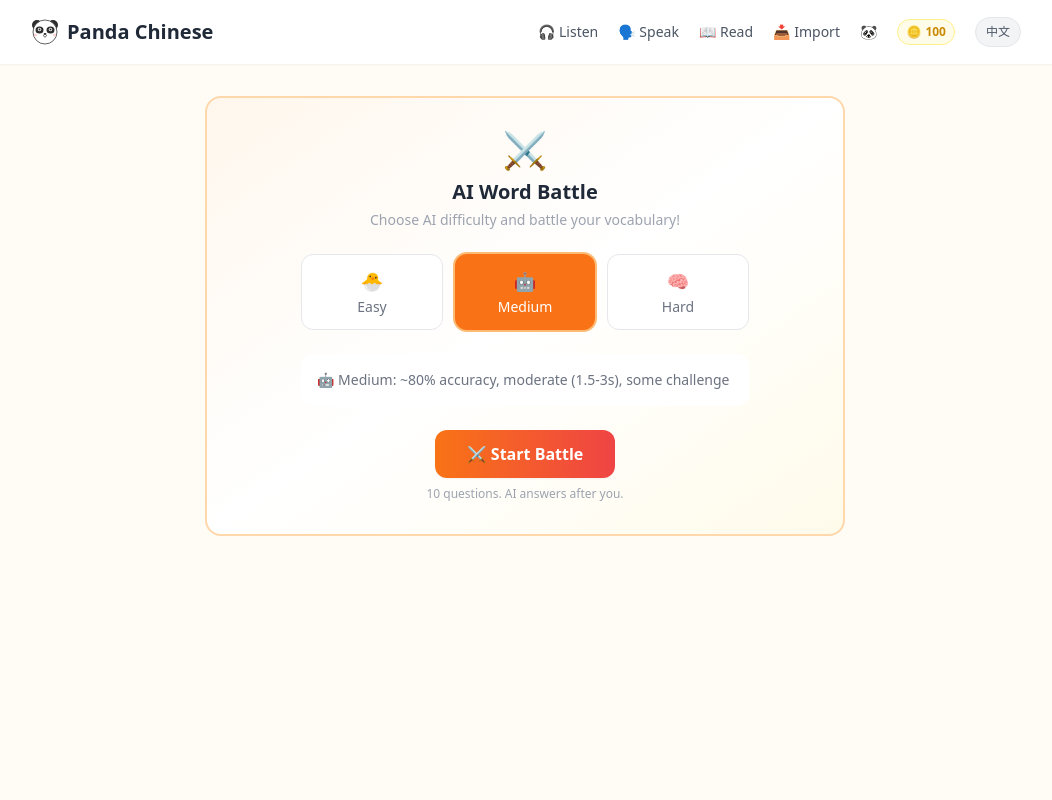
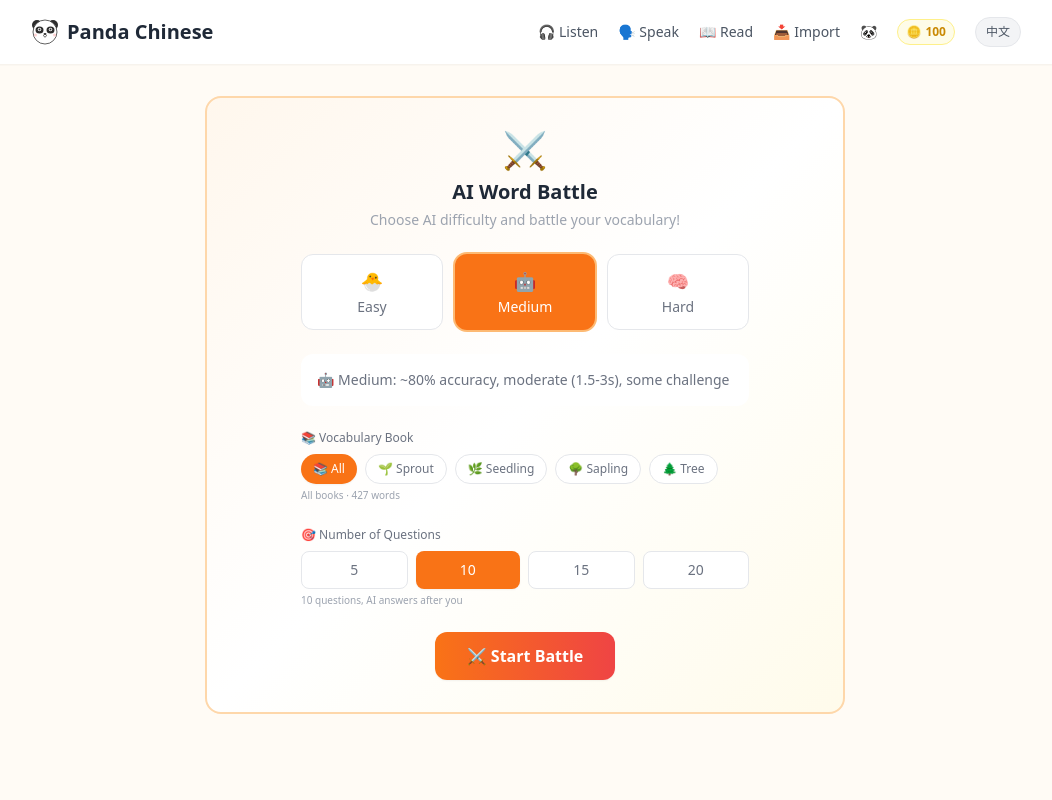
Before and after one commit to brucesunxi/Clearn, a Next.js app: page /ai-battle in a window 1280 px wide. Shown: the top 800 px of the page, without its empty margins (115-1167 px from the left). Built offline with nearby package versions, Linux system fonts and the light colour scheme.

Commit message:
feat: AI 对战增加词库选择和题量配置
- 可选全部词库或按等级（Sprout/Seedling/Sapling/Tree）限定
- 支持 5/10/15/20 题量选择，自动校验词库是否够用
- 对战中显示当前词库信息

```diff
--- a/components/AiBattleGame.tsx
+++ b/components/AiBattleGame.tsx
@@ -42,7 +42,7 @@ const AI_CONFIGS: Record<AiLevel, AiConfig> = {
   },
 }
 
-const TOTAL_ROUNDS = 10
+const ROUND_OPTIONS = [5, 10, 15, 20]
 
 function shuffleArray<T>(arr: T[]): T[] {
   const a = [...arr]
@@ -65,6 +65,15 @@ function formatTime(ms: number): string {
 export default function AiBattleGame() {
   const { locale } = useTranslation()
   const allWords = useMemo(() => WORD_BOOKS.flatMap((wb) => wb.words), [])
+
+  const [selectedBookId, setSelectedBookId] = useState<number | null>(null)
+  const [totalRounds, setTotalRounds] = useState(10)
+
+  const sourceWords = useMemo(() => {
+    if (selectedBookId === null) return allWords
+    const book = WORD_BOOKS.find((b) => b.id === selectedBookId)
+    return book ? book.words : allWords
+  }, [allWords, selectedBookId])
 
   // Phase: level selection → playing → result
   const [phase, setPhase] = useState<'select' | 'playing' | 'result'>('select')
@@ -102,8 +111,8 @@ export default function AiBattleGame() {
   useEffect(() => cleanup, [cleanup])
 
   const pickWord = useCallback(() => {
-    const available = allWords.filter((w) => !usedWordIds.current.has(w.word))
-    const pool = available.length > 0 ? available : allWords
+    const available = sourceWords.filter((w) => !usedWordIds.current.has(w.word))
+    const pool = available.length > 0 ? available : sourceWords
     const sorted = shuffleArray(pool)
     const word = sorted[0]
 
@@ -127,7 +136,7 @@ export default function AiBattleGame() {
     setUserTime(0)
     setAiTime(0)
     roundStartRef.current = Date.now()
-  }, [allWords])
+  }, [sourceWords, allWords])
 
   const startGame = () => {
     usedWordIds.current = new Set()
@@ -176,7 +185,7 @@ export default function AiBattleGame() {
 
   const handleNext = () => {
     const next = round + 1
-    if (next >= TOTAL_ROUNDS) {
+    if (next >= totalRounds) {
       cleanup()
       setPhase('result')
       return
@@ -186,7 +195,7 @@ export default function AiBattleGame() {
   }
 
   // Format scores for display
-  const maxScore = TOTAL_ROUNDS * 130
+  const maxScore = totalRounds * 130
   const userWon = userScore > aiScore
   const tie = userScore === aiScore
 
@@ -248,6 +257,72 @@ export default function AiBattleGame() {
           )}
         </div>
 
+        {/* Textbook selection */}
+        <div className="mb-6 max-w-md mx-auto">
+          <label className="block text-xs font-medium text-gray-500 mb-2">
+            📚 {locale === 'zh' ? '选择词库' : 'Vocabulary Book'}
+          </label>
+          <div className="flex flex-wrap gap-2">
+            <button
+              onClick={() => setSelectedBookId(null)}
+              className={`px-3 py-1.5 rounded-full text-xs font-medium transition-colors ${
+                selectedBookId === null
+                  ? 'bg-orange-500 text-white shadow-sm'
+                  : 'bg-white text-gray-500 border border-gray-200 hover:bg-orange-50'
+              }`}
+            >
+              📚 {locale === 'zh' ? '全部' : 'All'}
+            </button>
+            {WORD_BOOKS.map((book) => (
+              <button
+                key={book.id}
+                onClick={() => setSelectedBookId(book.id)}
+                className={`px-3 py-1.5 rounded-full text-xs font-medium transition-colors ${
+                  selectedBookId === book.id
+                    ? 'text-white shadow-sm'
+                    : 'bg-white text-gray-500 border border-gray-200 hover:bg-orange-50'
+                }`}
+                style={selectedBookId === book.id ? { backgroundColor: book.color } : undefined}
+              >
+                {book.emoji} {locale === 'zh' ? book.name : book.name}
+              </button>
+            ))}
+          </div>
+          <p className="text-[10px] text-gray-400 mt-1">
+            {selectedBookId === null
+              ? (locale === 'zh' ? `全部词库 · ${sourceWords.length} 个词` : `All books · ${sourceWords.length} words`)
+              : `${WORD_BOOKS.find((b) => b.id === selectedBookId)?.emoji || ''} ${sourceWords.length} ${locale === 'zh' ? '个词' : 'words'}`}
+          </p>
+        </div>
+
+        {/* Round count selector */}
+        <div className="mb-6 max-w-md mx-auto">
+          <label className="block text-xs font-medium text-gray-500 mb-2">
+            🎯 {locale === 'zh' ? '题目数量' : 'Number of Questions'}
+          </label>
+          <div className="flex gap-2">
+            {ROUND_OPTIONS.map((n) => (
+              <button
+                key={n}
+                onClick={() => setTotalRounds(n)}
+                disabled={n > sourceWords.length}
+                className={`flex-1 py-2 rounded-lg text-sm font-medium transition-colors ${
+                  totalRounds === n
+                    ? 'bg-orange-500 text-white shadow-sm'
+                    : 'bg-white text-gray-500 border border-gray-200 hover:bg-orange-50'
+                } ${n > sourceWords.length ? 'opacity-30 cursor-not-allowed' : ''}`}
+              >
+                {n}
+              </button>
+            ))}
+          </div>
+          <p className="text-[10px] text-gray-400 mt-1">
+            {totalRounds > sourceWords.length
+              ? (locale === 'zh' ? `词库仅 ${sourceWords.length} 个词，请减少题量或选择更大词库` : `Only ${sourceWords.length} words available, choose fewer questions or a larger book`)
+              : (locale === 'zh' ? `共 ${totalRounds} 题，答完后 AI 同步作答` : `${totalRounds} questions, AI answers after you`)}
+          </p>
+        </div>
+
         <div className="text-center">
           <button
             onClick={startGame}
@@ -255,9 +330,6 @@ export default function AiBattleGame() {
           >
             ⚔️ {locale === 'zh' ? '开始对战' : 'Start Battle'}
           </button>
-          <p className="text-xs text-gray-400 mt-2">
-            {locale === 'zh' ? `共 ${TOTAL_ROUNDS} 道题，每道题限时答完后 AI 作答` : `${TOTAL_ROUNDS} questions. AI answers after you.`}
-          </p>
         </div>
       </div>
     )
@@ -290,14 +362,14 @@ export default function AiBattleGame() {
             <p className="text-xs text-gray-400 mb-1">{locale === 'zh' ? '你的得分' : 'Your Score'}</p>
             <p className="text-2xl font-bold text-emerald-600">{userScore}</p>
             <p className="text-xs text-gray-400 mt-1">
-              ✅ {userCorrect}/{TOTAL_ROUNDS} {locale === 'zh' ? '正确' : 'correct'}
+              ✅ {userCorrect}/{totalRounds} {locale === 'zh' ? '正确' : 'correct'}
             </p>
           </div>
           <div className="bg-white rounded-xl p-4 text-center border-2 border-orange-200">
             <p className="text-xs text-gray-400 mb-1">{locale === 'zh' ? 'AI 得分' : 'AI Score'}</p>
             <p className="text-2xl font-bold text-orange-600">{aiScore}</p>
             <p className="text-xs text-gray-400 mt-1">
-              ✅ {aiCorrect}/{TOTAL_ROUNDS} {locale === 'zh' ? '正确' : 'correct'}
+              ✅ {aiCorrect}/{totalRounds} {locale === 'zh' ? '正确' : 'correct'}
             </p>
           </div>
         </div>
@@ -324,7 +396,7 @@ export default function AiBattleGame() {
   const isCorrect = selectedAnswer === currentWord?.meaning
   const aiIsCorrect = aiPicked === currentWord?.meaning
   const allDone = userDone && aiDone
-  const progress = (round / TOTAL_ROUNDS) * 100
+  const progress = (round / totalRounds) * 100
 
   return (
     <div className="bg-gradient-to-br from-orange-50 via-white to-amber-50 rounded-2xl border-2 border-orange-200 p-6 md:p-8">
@@ -332,7 +404,7 @@ export default function AiBattleGame() {
       <div className="mb-4">
         <div className="flex justify-between text-xs text-gray-400 mb-1.5">
           <span>
-            {locale === 'zh' ? `第 ${round + 1}/${TOTAL_ROUNDS} 题` : `Round ${round + 1}/${TOTAL_ROUNDS}`}
+            {locale === 'zh' ? `第 ${round + 1}/${totalRounds} 题` : `Round ${round + 1}/${totalRounds}`}
           </span>
           <span>
             {aiConfig.emoji} {locale === 'zh' ? aiConfig.labelZh : aiConfig.label}
@@ -344,6 +416,14 @@ export default function AiBattleGame() {
             style={{ width: `${progress}%` }}
           />
         </div>
+        <div className="flex justify-between text-[10px] text-gray-400 mt-1">
+          <span>
+            {selectedBookId === null
+              ? '📚 ' + (locale === 'zh' ? '全部词库' : 'All books')
+              : `${WORD_BOOKS.find((b) => b.id === selectedBookId)?.emoji || '📚'} ${WORD_BOOKS.find((b) => b.id === selectedBookId)?.name || ''}`}
+          </span>
+          <span>{sourceWords.length} {locale === 'zh' ? '词' : 'words'}</span>
+        </div>
       </div>
 
       {/* Score board */}
@@ -352,7 +432,7 @@ export default function AiBattleGame() {
           <p className="text-xs text-gray-400">{locale === 'zh' ? '你' : 'You'}</p>
           <p className="text-xl font-bold text-emerald-600">{userScore}</p>
           <p className="text-[10px] text-gray-400">
-            ✅ {userCorrect}/{Math.min(round + (userDone ? 1 : 0), TOTAL_ROUNDS)}
+            ✅ {userCorrect}/{Math.min(round + (userDone ? 1 : 0), totalRounds)}
           </p>
         </div>
         <div className="text-center px-4">
@@ -362,7 +442,7 @@ export default function AiBattleGame() {
           <p className="text-xs text-gray-400">{aiConfig.emoji} AI</p>
           <p className="text-xl font-bold text-orange-600">{aiScore}</p>
           <p className="text-[10px] text-gray-400">
-            ✅ {aiCorrect}/{Math.min(round + (aiDone ? 1 : 0), TOTAL_ROUNDS)}
+            ✅ {aiCorrect}/{Math.min(round + (aiDone ? 1 : 0), totalRounds)}
           </p>
         </div>
       </div>
@@ -445,7 +525,7 @@ export default function AiBattleGame() {
           onClick={handleNext}
           className="w-full py-3 rounded-xl text-base font-bold bg-gradient-to-r from-orange-500 to-red-500 text-white hover:from-orange-600 hover:to-red-600 shadow-sm transition-all"
         >
-          {round + 1 >= TOTAL_ROUNDS
+          {round + 1 >= totalRounds
             ? (locale === 'zh' ? '🏆 查看结果' : '🏆 See Results')
             : (locale === 'zh' ? '下一题 →' : 'Next →')}
         </button>
```
